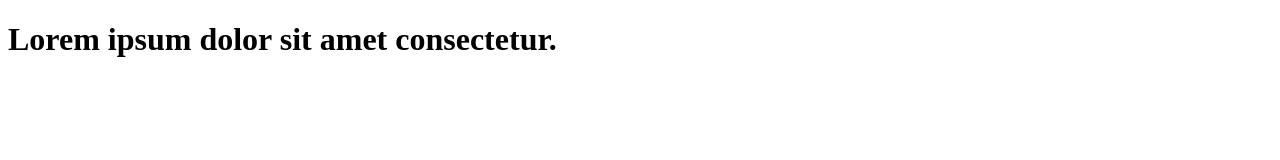
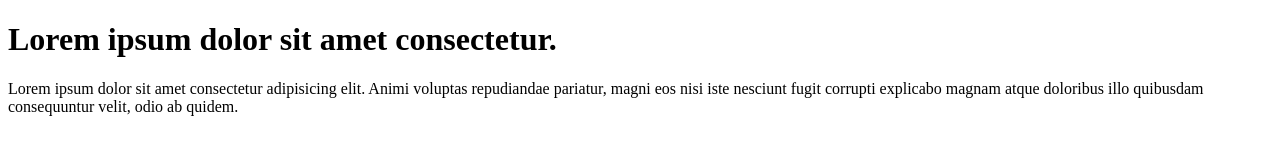
Before and after one commit to i0am0am/learn-git, a plain HTML site: page index.html in a window 1280 px wide. Drawn offline with Linux system fonts and the light colour scheme.

Commit message:
add paragraph to code

```diff
--- a/index.html
+++ b/index.html
@@ -7,5 +7,6 @@
 </head>
 <body>
     <h1>Lorem ipsum dolor sit amet consectetur.</h1>
+    <p>Lorem ipsum dolor sit amet consectetur adipisicing elit. Animi voluptas repudiandae pariatur, magni eos nisi iste nesciunt fugit corrupti explicabo magnam atque doloribus illo quibusdam consequuntur velit, odio ab quidem.</p>
 </body>
 </html>
```
